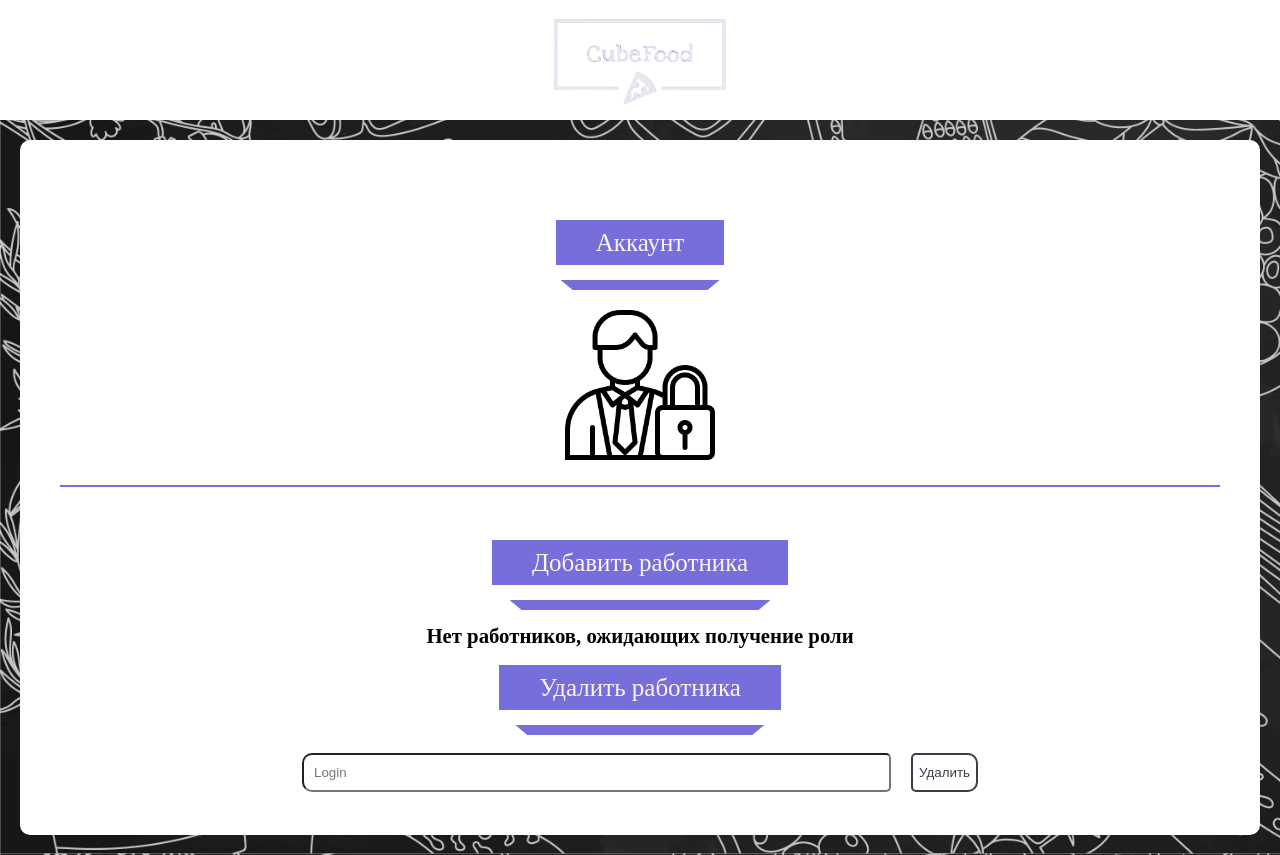
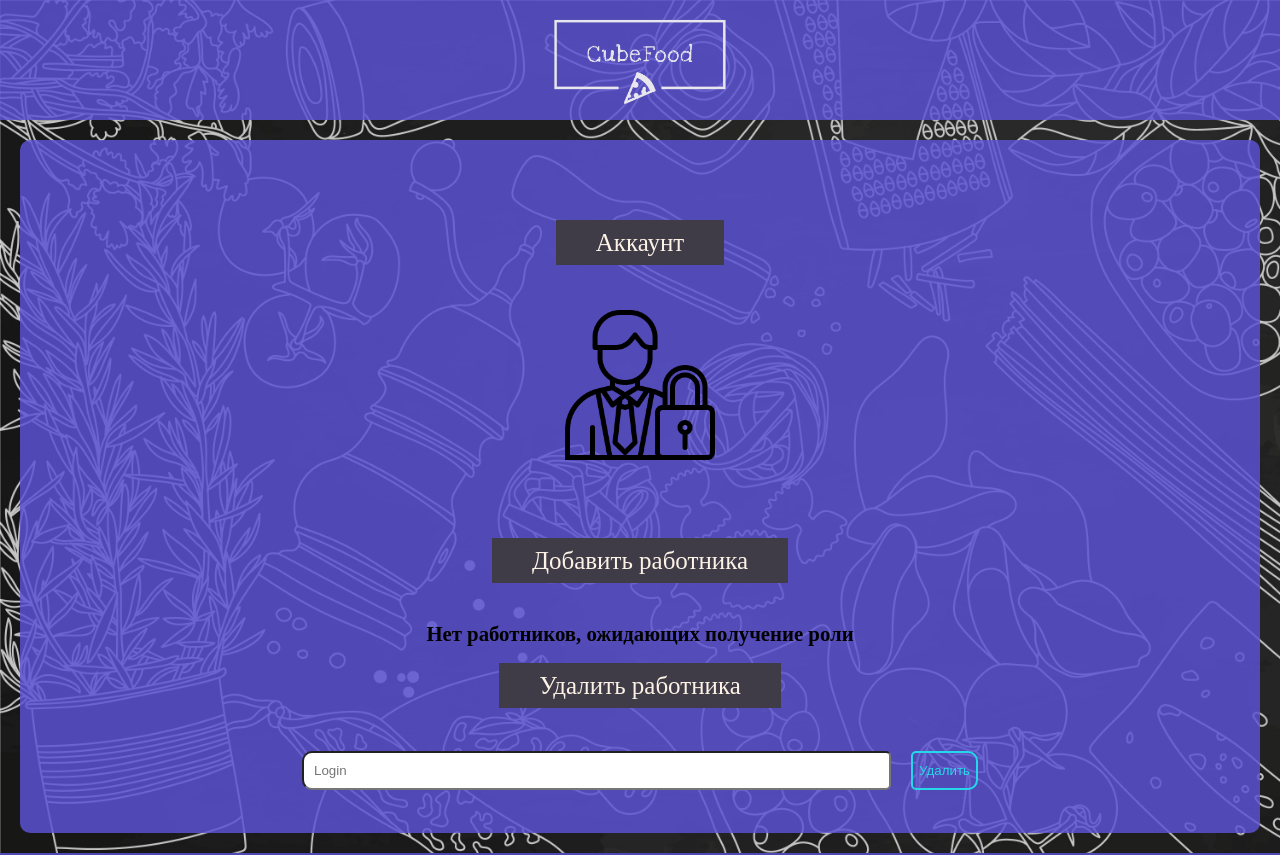
Before and after one commit to rowdyslav/BestAppInTheWorld, a Python web app: template templates/manager_account.html in a window 1280 px wide. Run offline with Jinja, Linux system fonts and the light colour scheme; the template is opened without the code that fills it, so the values that code supplies are empty.

Commit message:
colors change 2

```diff
--- a/static/styles/manager_account.css
+++ b/static/styles/manager_account.css
@@ -12,7 +12,7 @@ html {
 header {
     height: 15vh;
     width: 100%;
-    background-color: var(--firstly-color);
+    background-color: var(--secondary-color);
 }
 
 header img {
@@ -52,7 +52,7 @@ h1, h2, h3, h4, h5 {
     font-family: 'Merriweather', serif;
     position: relative;
     color: #FCF2E5;
-    background: var(--secondary-color);
+    background: var(--thirdly-color);
     font-size: 1em;
     font-weight: normal;
     padding: 10px 40px;
@@ -66,7 +66,7 @@ h1, h2, h3, h4, h5 {
     position: absolute;
     height: 0;
     width: 80%;
-    border-top: 10px solid var(--secondary-color);
+    border-top: 10px solid var(--thirdy-color);
     border-left: 12px solid transparent;
     border-right: 12px solid transparent;
     left: 50%;
@@ -86,12 +86,12 @@ h1, h2, h3, h4, h5 {
 }
 
 hr {
-    border: 1px solid var(--secondary-color);
+    border: 1px solid var(--thirdy-color);
 }
 
 .info_window {
     margin: 20px;
-    background-color: var(--firstly-color);
+    background-color: var(--secondary-color);
     padding: 5vh;
     border-radius: 10px;
 }
@@ -102,13 +102,13 @@ hr {
     margin: auto;
 }
 
-.add_worker form {
+.do_worker form {
     width: 60%;
     display: flex;
     margin: auto;
 }
 
-.add_worker input {
+.do_worker input {
     width: 100%;
     padding: 10px;
     border-radius: 10px 5px 5px 10px;
@@ -116,24 +116,24 @@ hr {
     margin: 3px 10px;
 }
 
-.add_worker button {
+.do_worker button {
     margin-left: 20px;
     border-radius: 5px 10px 10px 5px;
     background-color: rgba(0, 0, 0, 0);
     border-style: solid;
-    border-color: var(--thirdly-color);
-    color: var(--thirdly-color);
+    border-color: var(--fourly-color);
+    color: var(--fourly-color);
     transition: 0.5s;
     margin: 3px 10px;
 }
 
-.add_worker form #workerLoginForAdd {
+.do_worker form #workerLoginForAdd {
     border-radius: 5px;
 }
 
-.add_worker button:hover {
+.do_worker button:hover {
     color: white;
-    background-color: var(--thirdly-color);
+    background-color: var(--fourly-color);
     transition: 0.5s;
 }
 
--- a/static/styles/worker_account.css
+++ b/static/styles/worker_account.css
@@ -205,7 +205,7 @@ hr {
     height: 50px;
     right: 0;
     bottom: 0;
-    background-color: var(--thirdly-color);
+    background-color: var(--fourly-color);
     border-radius: 50%;
     margin: 25px;
     padding: 15px;
--- a/templates/manager_account.html
+++ b/templates/manager_account.html
@@ -25,7 +25,6 @@
         <div class="text_info">
             <h3>{{ manager.fio }}</h3>
             <h4>{{ manager.login }}</h4>
-            <h4>{{ office.address }}</h4>
         </div>
 
         <hr>
@@ -35,7 +34,7 @@
 
         {% if users %}
             {% for user in users %}
-                <div class="add_worker">
+                <div class="do_worker">
                     <form action="/add_worker" method="post">
                         <input id='workerFioForAdd' type="text" name="workerFioForAdd" value="{{ user.fio }}" readonly>
                         <input id='workerLoginForAdd' type="text" name="workerLoginForAdd" value="{{ user.login }}" readonly>
@@ -51,7 +50,7 @@
             <h2>Удалить работника</h2>
         </div>
 
-        <div class="add_worker">
+        <div class="do_worker">
             <form action="/remove_worker" method="post">
                 <input type="text" name="workerLoginForRemove" placeholder="Login">
                 <button type="submit">Удалить</button>
```
